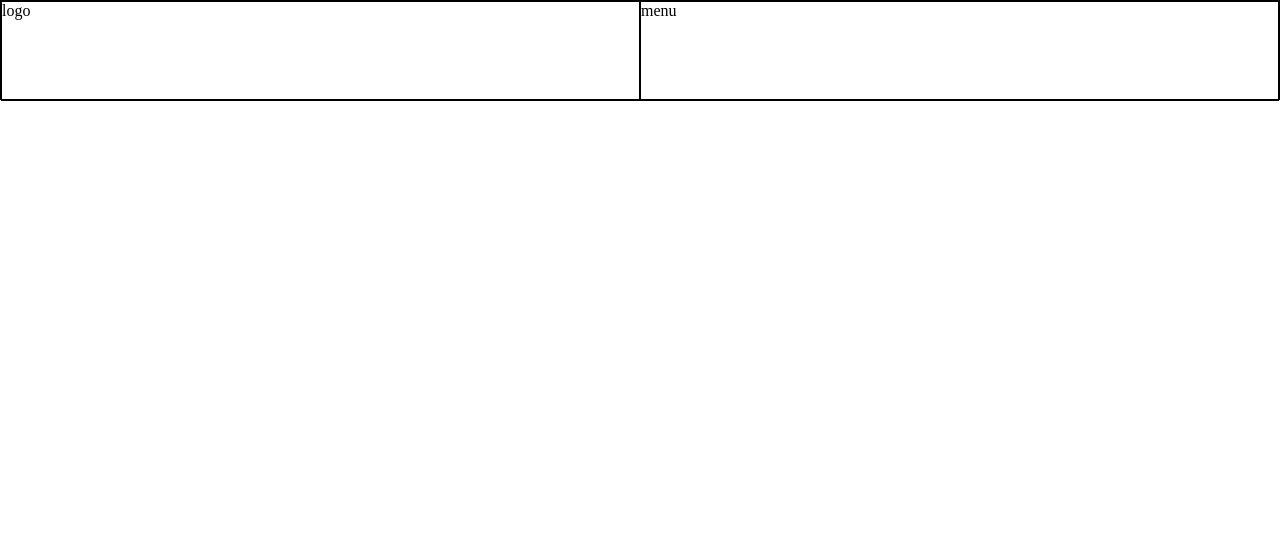
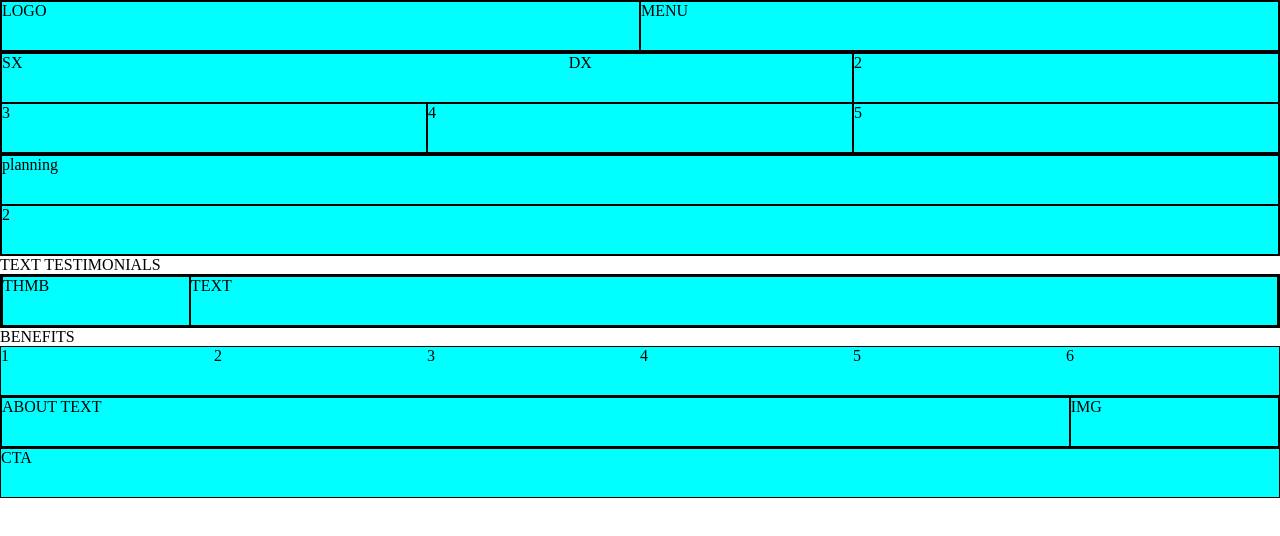
Before and after one commit to Alematri/htmlcss-responsive-layout, a plain HTML site: page index.html in a window 1280 px wide. Drawn offline with Linux system fonts and the light colour scheme.

Commit message:
Main blocks

```diff
--- a/css/style.css
+++ b/css/style.css
@@ -5,8 +5,9 @@
 }
 
 .debug{
+  background-color: aqua;
   border: solid 1px black;
-  height: 100px;
+  min-height: 50px;
   width: 100%;
 }
 
@@ -17,3 +18,93 @@
 .justify-content-between{
   justify-content: space-between;
 }
+
+.container{
+  max-width: 1440px;
+  margin: 0 auto;
+}
+
+.row{
+  display: flex;
+  width: 100%;
+}
+
+.col{
+  width: 100%;
+}
+
+/* HEADER */
+
+header .row{
+  justify-content: space-between;
+  flex-direction: row;
+}
+
+header .row .menu{
+  display: none;
+}
+
+/* MAIN */
+.intro .row{
+  flex-wrap: wrap;
+}
+
+.intro .col:first-child .row{
+  flex-direction: column;
+}
+
+.planning .row{
+  flex-direction: column;
+}
+
+
+
+/* RESPONSIVE */
+
+@media screen and (min-width: 768px) {
+  .intro .col{
+    width: calc(100% / 3);
+  }
+
+  .intro .col:first-child{
+    width: 66.6666666%;
+  }
+
+  header .row .menu{
+    display: block;
+  }
+
+  header .row .hamburger{
+    display: none;
+  }
+
+  .planning .row
+  .testimonials .row
+  .benefits .row
+  .about .row{
+    flex-direction: row;
+  }
+
+  .testimonials .row .col:first-child{
+    width: 220px;
+  }
+
+  .benefits .col{
+    width: 50%;
+  }
+
+  .about .col:last-child{
+    width: 250px;
+  }
+}
+
+@media screen and (min-width: 992px) {
+  .intro .col:first-child .row{
+    flex-direction: row;
+  }
+
+  .benefits .col{
+    width: calc(100% / 3);
+  }
+
+}
--- a/index.html
+++ b/index.html
@@ -15,19 +15,85 @@
 <body>
 
   <header>
-    <div class="d-flex justify-content-between debug">
-      <div class="logo debug">logo</div>
-      <div class="menu debug">menu</div>
+    <div class="container">
+      <div class="row debug">
+        <div class="col debug">LOGO</div>
+        <div class="col debug">
+          <nav class="menu">MENU</nav>
+          <div class="hamburger">H</div>
+        </div>
+      </div>
     </div>
   </header>
 
   <main>
-   <section class="application"></section>
-   <section class="strategic-planning"></section>
-   <section class="testimonials"></section>
-   <section class="benefits"></section>
-   <section class="about-us"></section>
-   <section class="get-started"></section>
+   <section class="intro">
+    <div class="container">
+      <div class="row debug">
+        <div class="col debug">
+          <div class="row">
+            <div class="col">SX</div>
+            <div class="col">DX</div>
+          </div>
+        </div>
+        <div class="col debug">2</div>
+        <div class="col debug">3</div>
+        <div class="col debug">4</div>
+        <div class="col debug">5</div>
+      </div>
+    </div>
+   </section>
+
+   <section class="planning">
+    <div class="container">
+      <div class="row debug">
+        <div class="col debug">planning</div>
+        <div class="col debug">2</div>
+      </div>
+    </div>
+   </section>
+
+   <section class="testimonials">
+    <div class="container">
+      <div class="top">TEXT TESTIMONIALS</div>
+        <div class="cards">
+          <div class="card debug">
+            <div class="row debug">
+              <div class="col debug">THMB</div>
+              <div class="col debug">TEXT</div>
+            </div>
+          </div>
+        </div>
+      </div>
+    </div>
+
+   </section>
+   <section class="benefits">
+    <div class="container">
+      <div class="top">BENEFITS</div>
+      <div class="row debug">
+        <div class="col">1</div>
+        <div class="col">2</div>
+        <div class="col">3</div>
+        <div class="col">4</div>
+        <div class="col">5</div>
+        <div class="col">6</div>
+      </div>
+    </div>
+
+   </section>
+   <section class="about">
+    <div class="container">
+      <div class="row debug">
+        <div class="col debug">ABOUT TEXT</div>
+        <div class="col debug">IMG</div>
+      </div>
+    </div>
+   </section>
+
+    <section class="get-started debug">
+      CTA
+    </section>
   </main>
 
   <footer>
```
